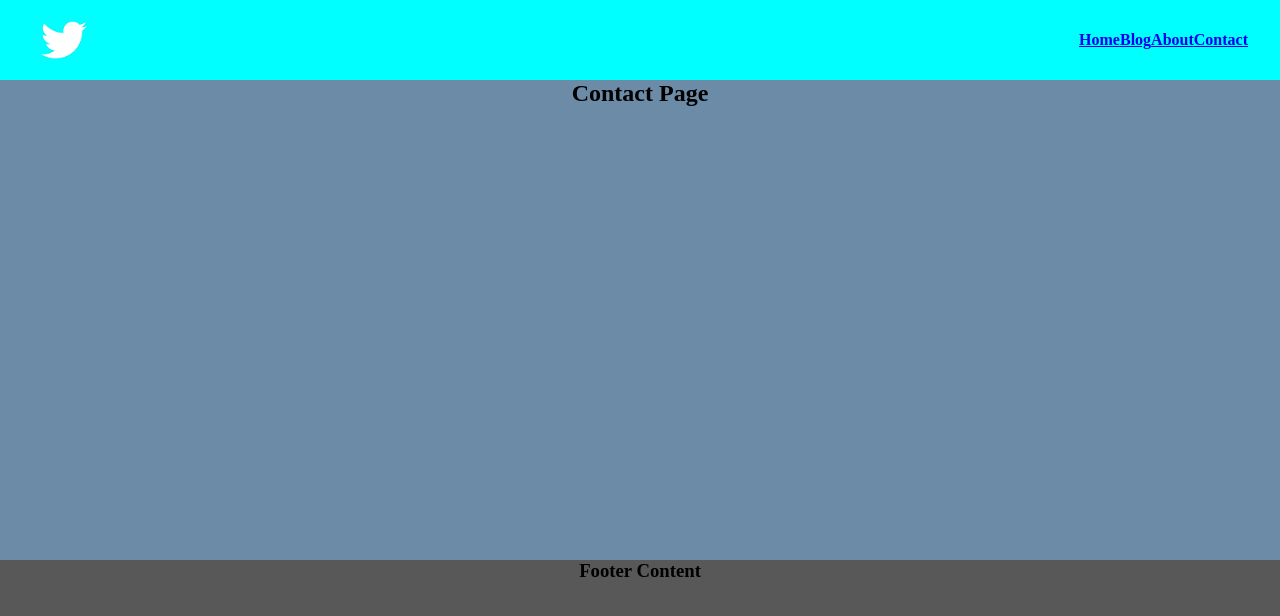
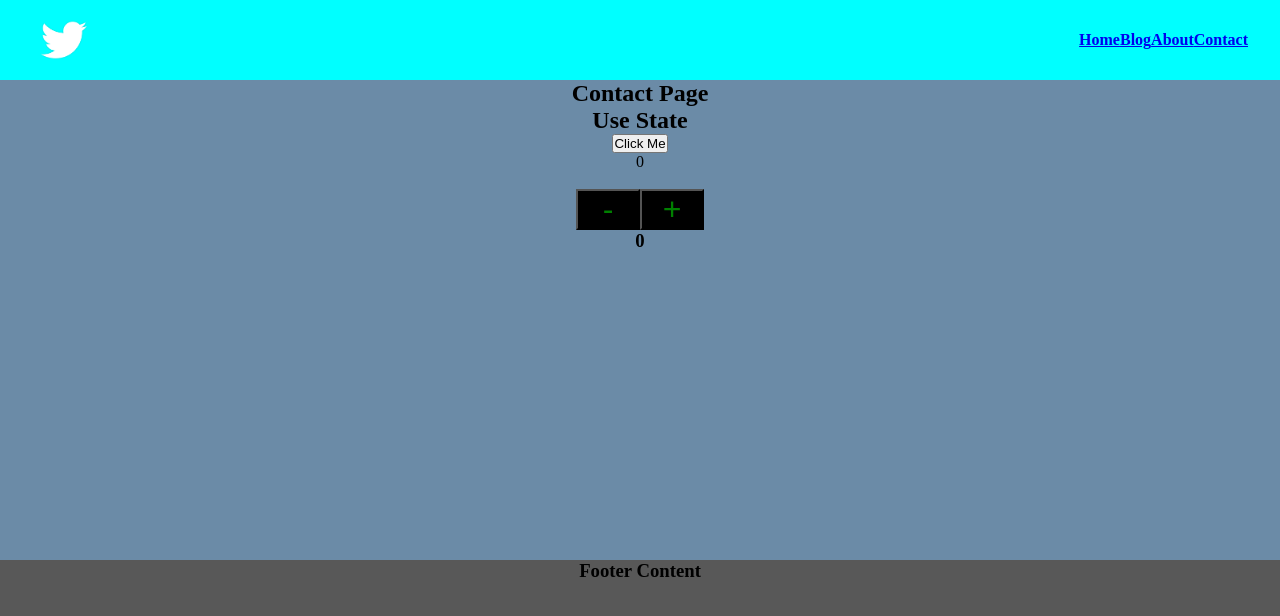
Before and after one commit to navodniwarshana/JSX-Basics, a React (Vite) app in the folder vite-project/: page /contact in a window 1280 px wide. Shown: the top 616 px of the page. Built offline with nearby package versions, Linux system fonts and the light colour scheme.

Commit message:
useState (react hooks)
alert and number counter

```diff
--- a/vite-project/src/Subpages/Contact.jsx
+++ b/vite-project/src/Subpages/Contact.jsx
@@ -1,10 +1,35 @@
-import React from 'react'
+import React, { useState } from 'react'
 import HeaderContent from '../pages/HeaderContent/HeaderContent'
 import Bodycontent from '../pages/BodyContent/Bodycontent'
 import Footercontent from '../pages/FooterContent/Footercontent'
 
 
 function Contact() {
+
+    const styles_dev= //styling
+      {
+        fontSize:'2rem',color:'green',backgroundColor:'black',
+        width:'4rem',
+      }
+
+    //use state
+    ///let num=2;
+    const [num,setnum]=useState(0)
+    function handleClick(){
+        setnum(5);
+        //alert(num)
+    }
+    //--------------------------------
+    const [count,setcount]=useState(0)
+
+    const  incrfunc = () =>{
+        setcount(count +1)
+    }
+
+    const dicrfunc = () =>{
+        setcount(count -1)
+    }
+
   return (
     <>
         <HeaderContent/>
@@ -12,6 +37,14 @@ function Contact() {
         <Bodycontent>
 
             <h2>Contact Page</h2>
+            <h2>Use State</h2>
+            <button className='btn' onClick={handleClick}>Click Me</button>
+            <p>{num}</p><br />
+
+            <button style={styles_dev} onClick={dicrfunc}> - </button>
+            <button style={styles_dev} onClick={incrfunc}> + </button>
+
+            <h3 >{count}</h3>
 
         </Bodycontent>
 
```
